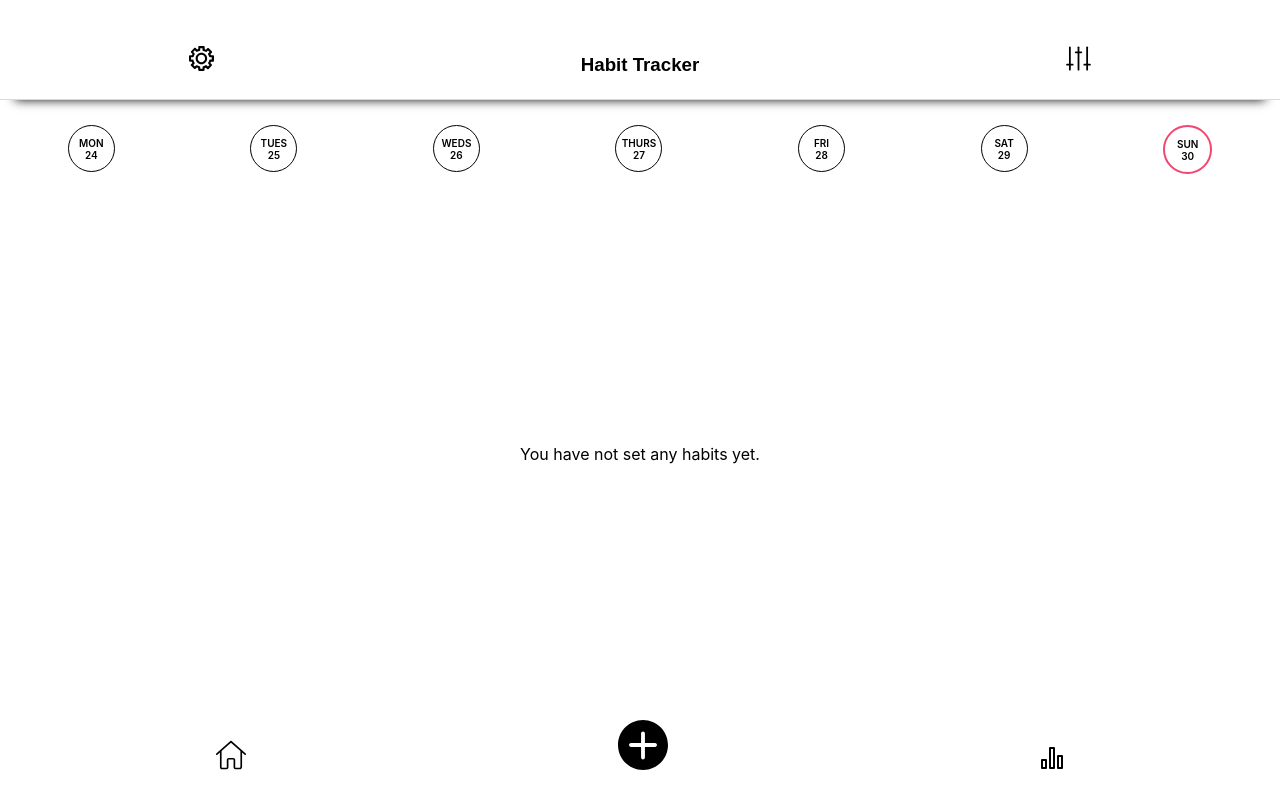
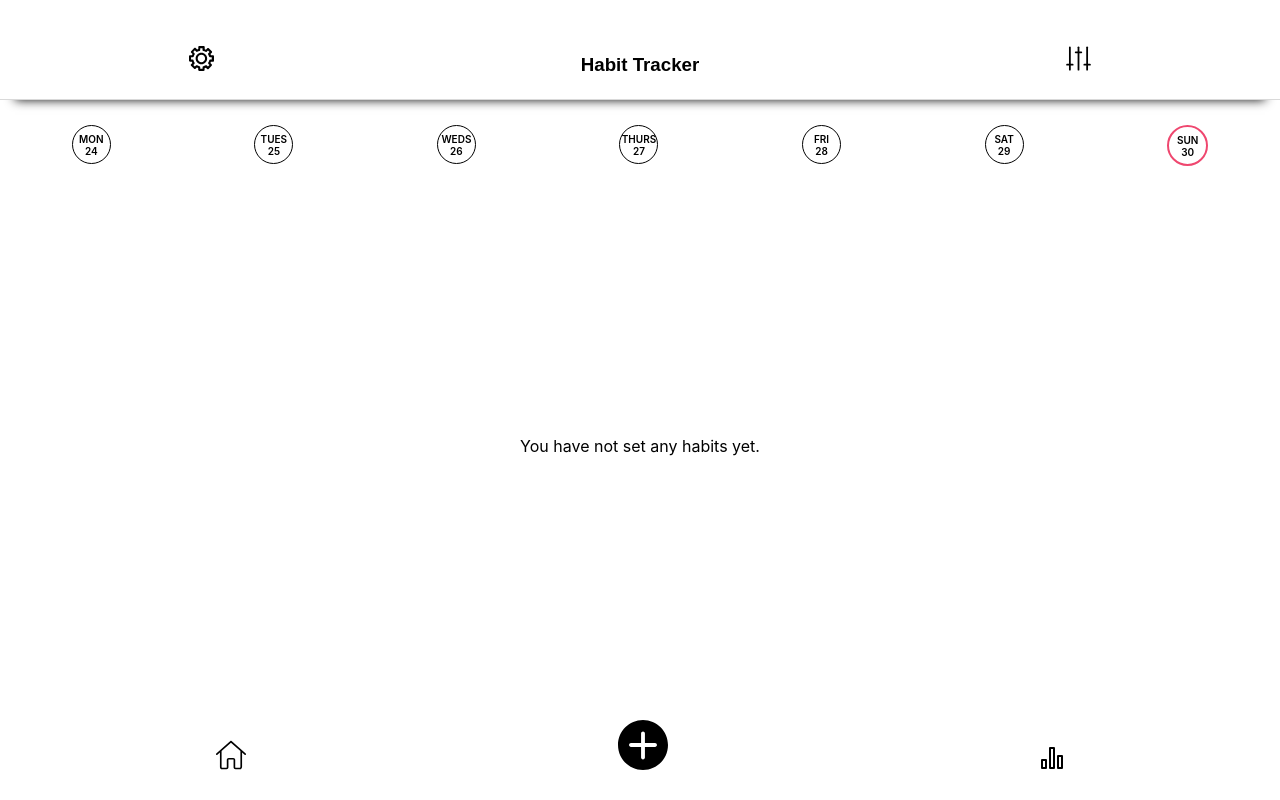
Before and after one commit to jenstella/habit-tracker, a React (Create React App) app in the folder habit-tracker/: page / in a window 1280 px wide. Built offline with nearby package versions, Linux system fonts and the light colour scheme.

Commit message:
update calendar

```diff
--- a/habit-tracker/src/Calendar.css
+++ b/habit-tracker/src/Calendar.css
@@ -9,7 +9,7 @@
   display: flex;
   border: 1px solid black;
   border-radius: 50%;
-  padding: 10px;
+  padding: 6px;
   height: 25px;
   width: 25px;
   font-size: x-small;
@@ -26,7 +26,7 @@
   display: flex;
   border: 2px solid rgb(239,71,111);
   border-radius: 50%;
-  padding: 10px;
+  padding: 6px;
   height: 25px;
   width: 25px;
   font-size: x-small;
```
